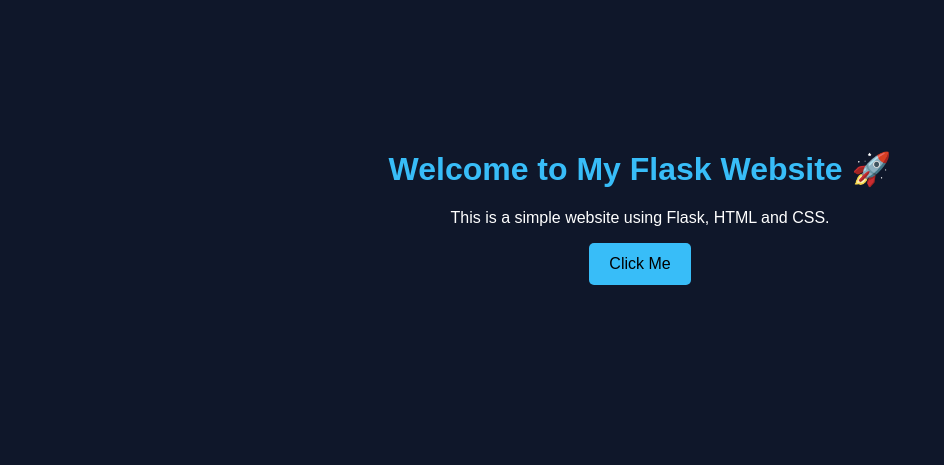
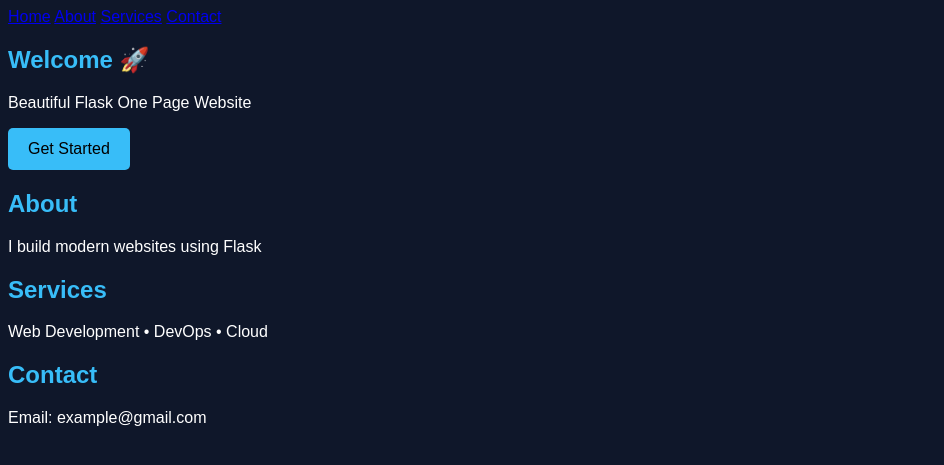
Before and after one commit to VarshithChand/website, a Flask app: page / in a window 1280 px wide. Shown: the top 465 px of the page, without its empty margins (0-944 px from the left). Run offline with Flask 3, Linux system fonts and the light colour scheme.

Commit message:
Revamp index.html with new title and layout
Updated the title and added navigation and sections for home, about, services, and contact.

```diff
--- a/templates/index.html
+++ b/templates/index.html
@@ -1,16 +1,38 @@
 <!DOCTYPE html>
 <html>
 <head>
-    <title>My Flask Website</title>
+    <title>Beautiful Flask Site</title>
     <link rel="stylesheet" href="{{ url_for('static', filename='style.css') }}">
 </head>
 <body>
 
-    <div class="container">
-        <h1>Welcome to My Flask Website 🚀</h1>
-        <p>This is a simple website using Flask, HTML and CSS.</p>
-        <button>Click Me</button>
-    </div>
+<nav>
+    <a href="#home">Home</a>
+    <a href="#about">About</a>
+    <a href="#services">Services</a>
+    <a href="#contact">Contact</a>
+</nav>
+
+<section id="home">
+    <h1>Welcome 🚀</h1>
+    <p>Beautiful Flask One Page Website</p>
+    <button>Get Started</button>
+</section>
+
+<section id="about">
+    <h1>About</h1>
+    <p>I build modern websites using Flask</p>
+</section>
+
+<section id="services">
+    <h1>Services</h1>
+    <p>Web Development • DevOps • Cloud</p>
+</section>
+
+<section id="contact">
+    <h1>Contact</h1>
+    <p>Email: example@gmail.com</p>
+</section>
 
 </body>
 </html>
```
